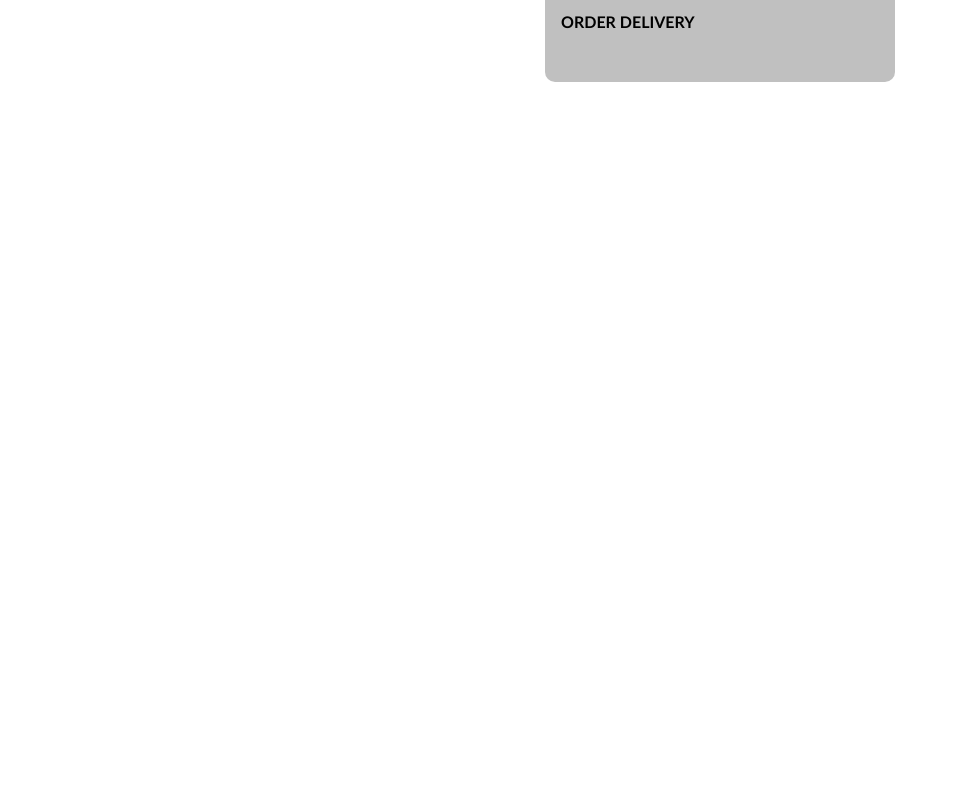
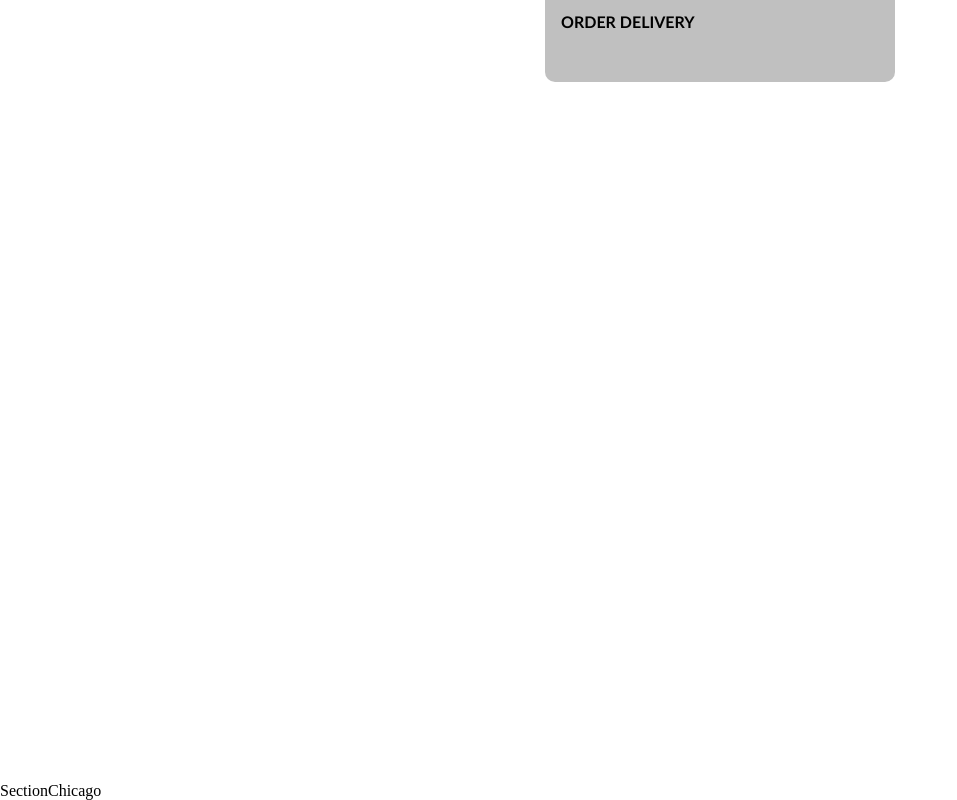
Before and after one commit to gabrieljcoutinho/PROJETO_Little-Lemon, a React (Create React App) app: page / in a window 1280 px wide. Shown: the part 2308-3108 px from the top of the page, without its empty margins (0-957 px from the left). Built offline with nearby package versions, Linux system fonts and the light colour scheme.

Commit message:
novo componete

```diff
--- a/src/routes.js
+++ b/src/routes.js
@@ -6,6 +6,7 @@ import Header from './ts/Header.tsx'
 import MainConteudoPrincipal from "./ts/MainConteudoPrincipal.tsx"
 import SectionPratos from "./ts/SectionPratos.jsx"
 import SectionComentarios from "./ts/SectionComentario.jsx"
+import SectionChicago from "./ts/SectionChicago.jsx"
 
 const routes = () => {
   return (
@@ -19,6 +20,8 @@ const routes = () => {
 
         <SectionComentarios />
 
+        <SectionChicago />
+
     </div>
   )
 }
```
